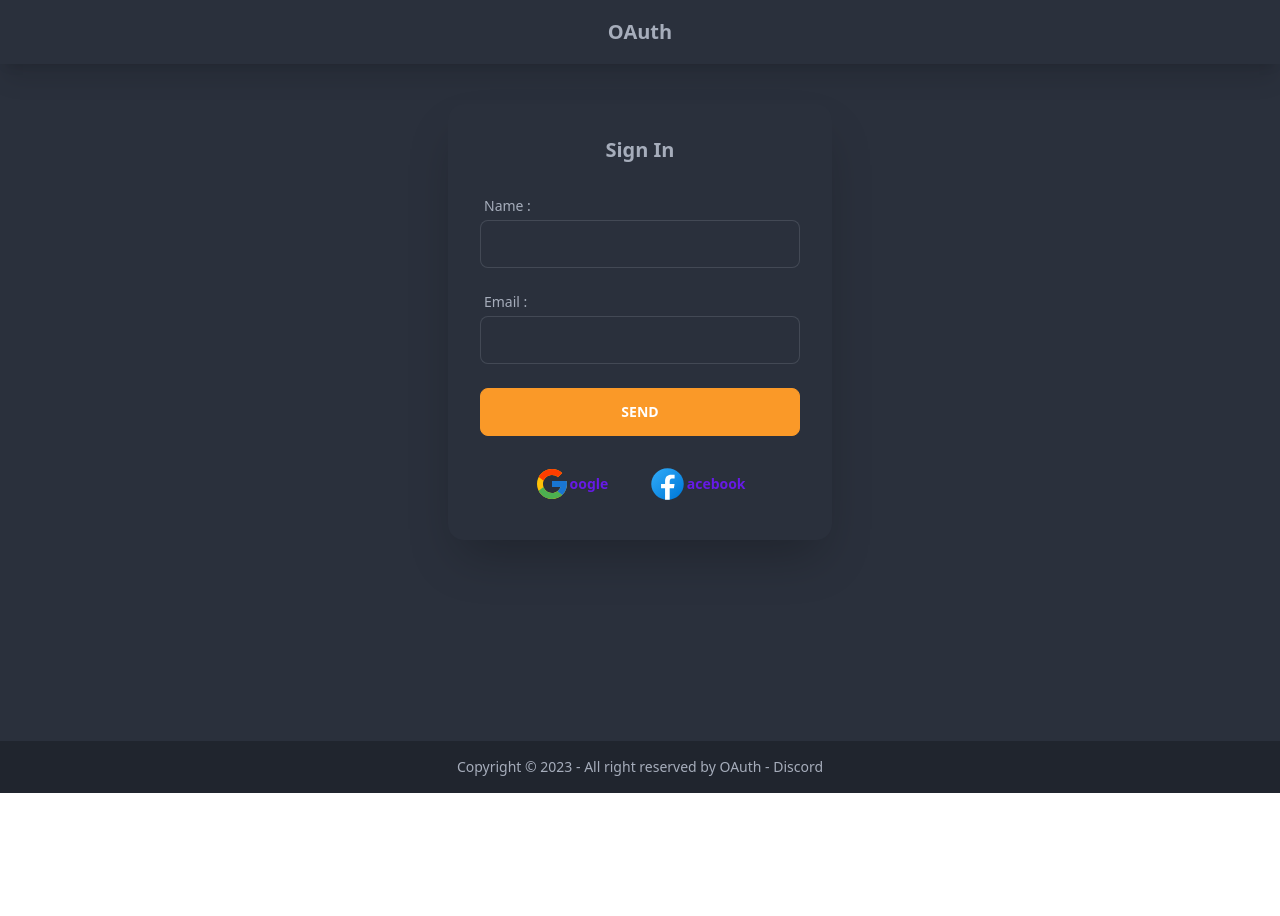
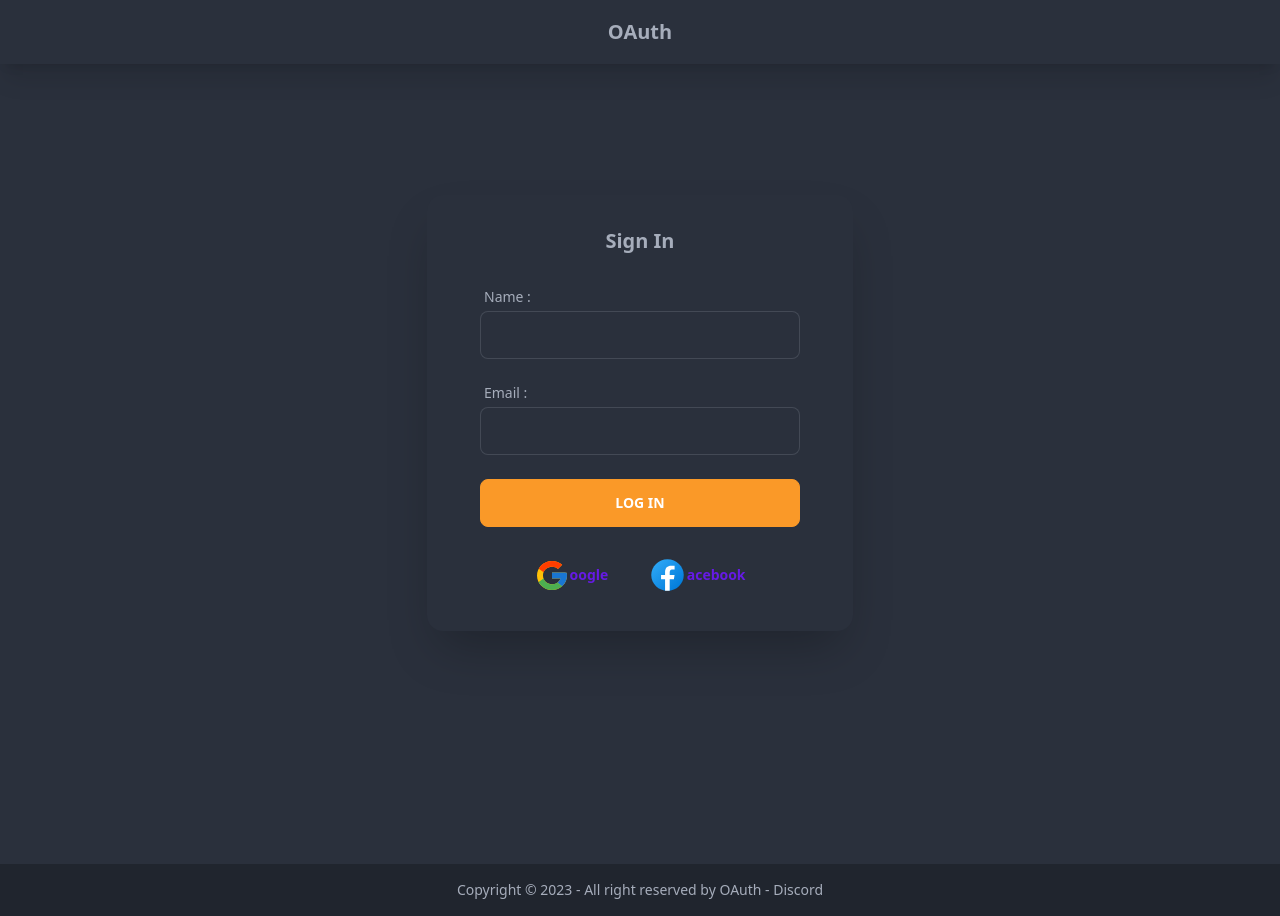
Before and after one commit to brunorafaeI/oauth2, a React (Vite) app in the folder frontend/: page / in a window 1280 px wide. Before the commit the page ends 800 px from the top, so only its background shows below. Built offline with nearby package versions, Linux system fonts and the light colour scheme; no server answers.

Commit message:
fix: adjusts to form login and setted restart always to frontend

```diff
--- a/frontend/src/components/login/index.tsx
+++ b/frontend/src/components/login/index.tsx
@@ -1,10 +1,10 @@
-import { Signin } from "./signin";
-import { SignInGoogle } from "./google";
-import { SignInFacebook } from "./facebook";
+import { Signin } from "./signin"
+import { SignInGoogle } from "./google"
+import { SignInFacebook } from "./facebook"
 
 export function Login() {
   return (
-    <div className="card w-5/10 bg-base-100 flex items-center shadow-2xl m-10">
+    <div className="card w-[26.6rem] bg-base-100 flex items-center shadow-2xl m-[8.2rem]">
 
       <div className="card-body flex items-center">
         <h2 className="card-title mb-6">Sign In</h2>
--- a/frontend/src/components/login/signin.tsx
+++ b/frontend/src/components/login/signin.tsx
@@ -14,10 +14,10 @@ export function Signin() {
   const handleSubmitForm = useCallback( async (form: FormEvent<HTMLFormElement>) => {
     form.preventDefault()
     const formLogin = form.target as HTMLFormElement
-    const { elements } = formLogin
+    const {elements} = formLogin
 
     if (elements.length) {
-      const { name, email } = elements as FormLoginElement
+      const {name, email} = elements as FormLoginElement
 
       if (name.value && email.value) {
         const credential = { name: name.value, email: email.value }
@@ -54,7 +54,7 @@ export function Signin() {
             setIsClicked(true)
           }}
         >
-            Send
+            Log in
         </button>
       </form>
     </>
--- a/frontend/src/pages/login/index.tsx
+++ b/frontend/src/pages/login/index.tsx
@@ -6,7 +6,7 @@ export default function LoginPage() {
   const { isLoggedIn } = useAuth()
 
   return (
-    <div className="h-[42.3rem] flex flex-col justify-start items-center">
+    <div className="h-screen flex flex-col justify-start items-center">
       { isLoggedIn && (<UserStats />) }
       { !isLoggedIn && (<Login />)}
     </div>
```
Also changed, not shown: 1 other file (tests, documents, lock files or other folders). Lines whose indentation alone changed are shown as unchanged.
